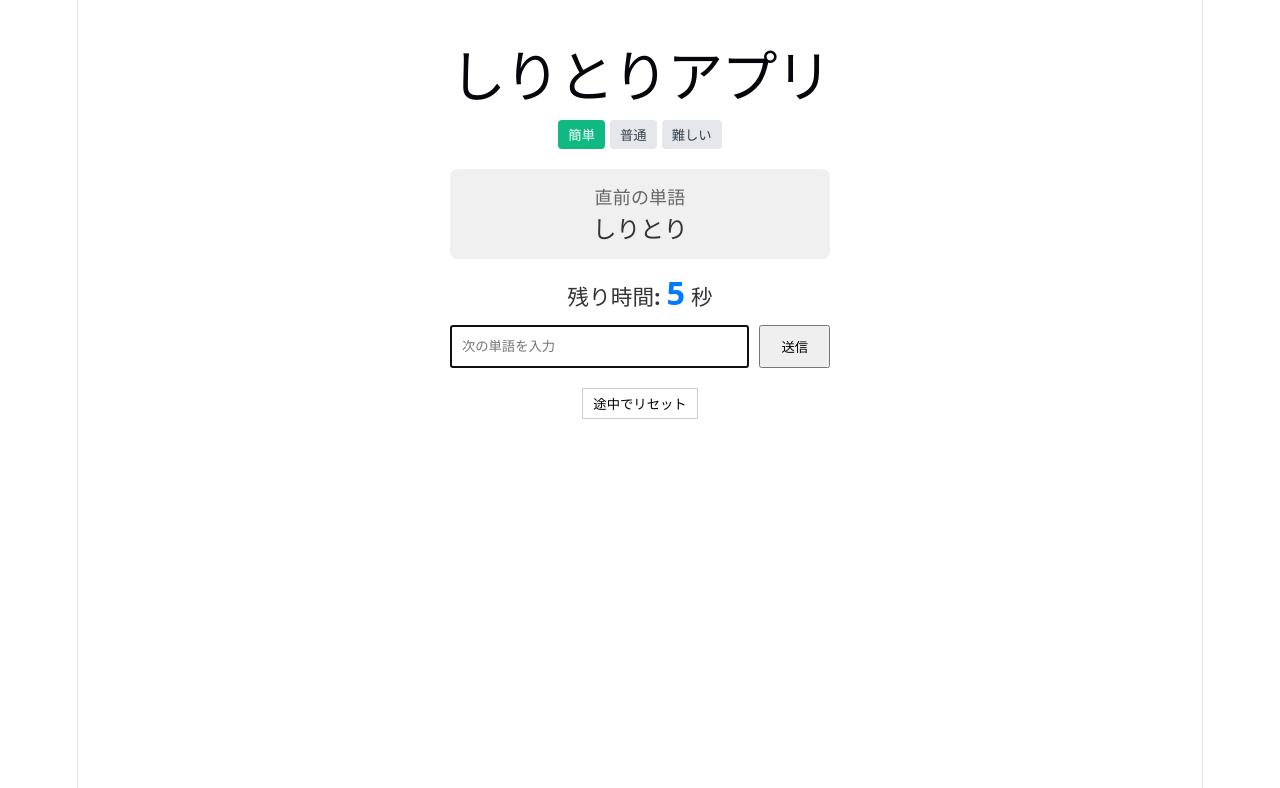
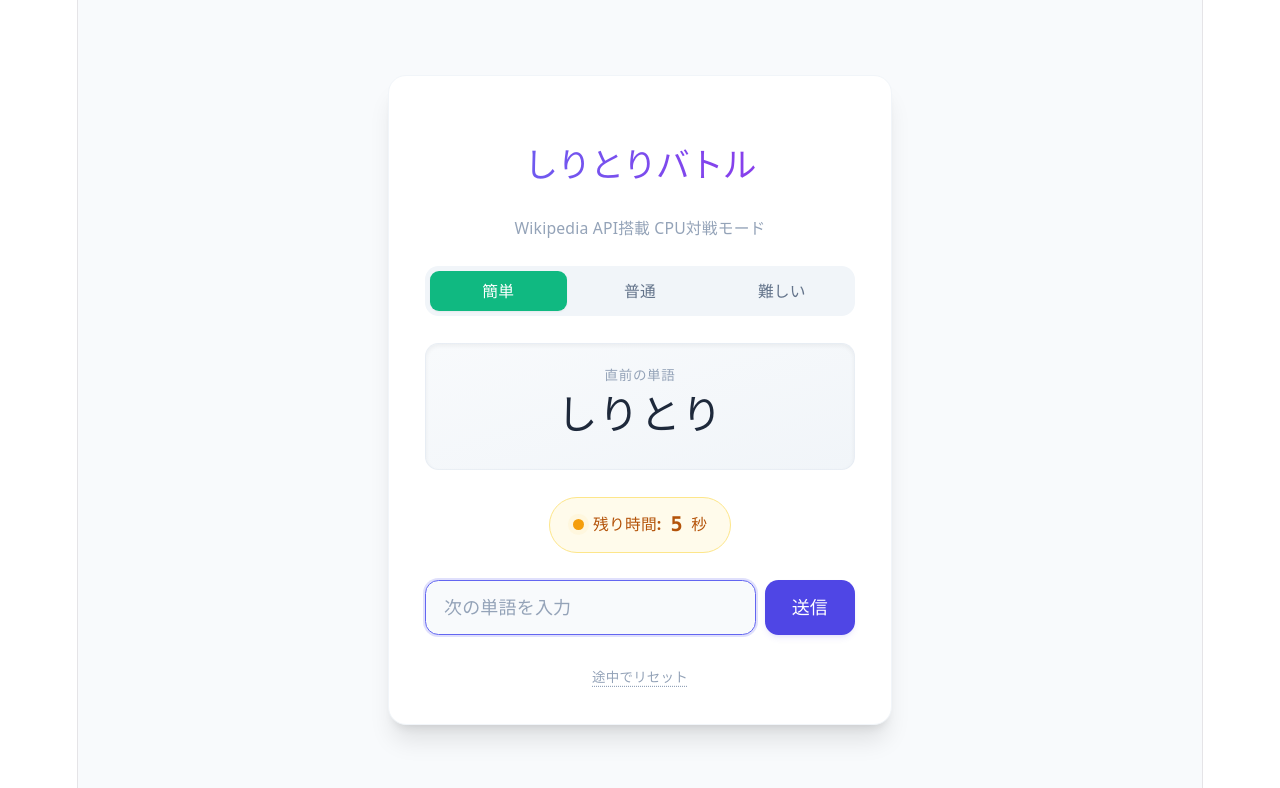
Before and after one commit to masa2050/shiritori-app, a React (Vite) app: page / in a window 1280 px wide. Shown: the top 788 px of the page. Built offline with nearby package versions, Linux system fonts and the light colour scheme.

Commit message:
style: Tailwind CSSを導入し、UI/UXをアップデート

```diff
--- a/index.html
+++ b/index.html
@@ -5,6 +5,8 @@
     <link rel="icon" type="image/svg+xml" href="/favicon.svg" />
     <meta name="viewport" content="width=device-width, initial-scale=1.0" />
     <title>shiritori-app</title>
+
+    <script src="https://cdn.tailwindcss.com"></script>
   </head>
   <body>
     <div id="root"></div>
--- a/package.json
+++ b/package.json
@@ -18,7 +18,10 @@
     "@types/react": "^19.2.17",
     "@types/react-dom": "^19.2.3",
     "@vitejs/plugin-react": "^6.0.3",
+    "autoprefixer": "^10.5.3",
     "oxlint": "^1.71.0",
+    "postcss": "^8.5.19",
+    "tailwindcss": "^4.3.2",
     "typescript": "~6.0.2",
     "vite": "^8.1.1"
   }
--- a/src/App.css
+++ b/src/App.css
@@ -1,30 +1,3 @@
-/* タイマー全体のデザイン */
-.timer-display {
-    font-size: 1.2rem;
-    font-weight: bold;
-    margin-bottom: 15px;
-    text-align: center;
-    color: #333;
-  }
-
-  .timer-display span {
-    font-size: 1.8rem;
-    color: #007bff; /* 青色 */
-    transition: color 0.3s ease;
-  }
-
-  /* 残り時間が少なくなったときの警告（赤色＋点滅） */
-  .timer-display.danger {
-    color: #dc3545;
-    animation: blink 1s infinite;
-  }
-
-  .timer-display.danger span {
-    color: #dc3545;
-  }
-
-  @keyframes blink {
-    0% { opacity: 1; }
-    50% { opacity: 0.5; }
-    100% { opacity: 1; }
-  }
+@tailwind base;
+@tailwind components;
+@tailwind utilities;
--- a/src/App.tsx
+++ b/src/App.tsx
@@ -1,7 +1,6 @@
-import { useState, useEffect, useRef, type SubmitEvent } from "react";
+import { useState, useEffect, useRef, type FormEvent } from "react";
 // 1. インポートを完全に正しい小文字ファイル名に固定
 import { convertToHiragana, checkWordExists } from "./ShiritoriUtils.ts";
-import "./App.css";
 
 export default function App() {
   // --- 1. State（状態）の定義とTypeScriptの型定義 ---
@@ -68,7 +67,7 @@ export default function App() {
 
   // --- 2. しりとりの判定ロジック（関数） ---
 
-  const handleSubmit = async (e: SubmitEvent) => {
+  const handleSubmit = async (e: FormEvent) => {
     e.preventDefault();
 
     if (!inputWord.trim()) return;
@@ -249,131 +248,142 @@ export default function App() {
     }, 50);
   };
 
-  // --- 4. 画面の見た目（JSX） ---
+  // --- 4. 画面の見た目（JSX + Tailwind CSS） ---
   return (
-    <div style={{ padding: "30px", maxWidth: "400px", margin: "0 auto" }}>
-      <h1>しりとりアプリ</h1>
+    <div className="min-h-screen bg-slate-50 flex flex-col items-center justify-center p-4 antialiased">
+      <div className="w-full max-w-md bg-white rounded-2xl shadow-xl border border-slate-100 p-6 sm:p-8 space-y-6">
 
+        {/* タイトル */}
+        <div className="text-center">
+          <h1 className="text-3xl font-extrabold tracking-tight bg-gradient-to-r from-indigo-500 to-purple-600 bg-clip-text text-transparent">
+            しりとりバトル
+          </h1>
+          <p className="text-sm text-slate-400 mt-1">Wikipedia API搭載 CPU対戦モード</p>
+        </div>
+
+        {/* 難易度選択 */}
         {!isGameOver && (
-        <div style={{ marginBottom: "20px", display: "flex", gap: "5px", justifyContent: "center" }}>
+          <div className="bg-slate-100 p-1 rounded-xl flex gap-1">
             <button
               onClick={() => setDifficulty("easy")}
               disabled={isLoading}
-            style={{
-              padding: "5px 10px",
-              cursor: isLoading ? "not-allowed" : "pointer",
-              background: difficulty === "easy" ? "#10b981" : "#e5e7eb",
-              color: difficulty === "easy" ? "white" : "#374151",
-              border: "none",
-              borderRadius: "4px",
-              opacity: isLoading ? 0.6 : 1
-            }}
+              className={`flex-1 py-2 text-xs sm:text-sm font-semibold rounded-lg transition-all duration-200 ${
+                difficulty === "easy"
+                  ? "bg-emerald-500 text-white shadow-sm"
+                  : "text-slate-500 hover:bg-slate-200"
+              } disabled:opacity-50 disabled:cursor-not-allowed`}
             >
               簡単
             </button>
             <button
               onClick={() => setDifficulty("normal")}
               disabled={isLoading}
-            style={{
-              padding: "5px 10px",
-              cursor: isLoading ? "not-allowed" : "pointer",
-              background: difficulty === "normal" ? "#3b82f6" : "#e5e7eb",
-              color: difficulty === "normal" ? "white" : "#374151",
-              border: "none",
-              borderRadius: "4px",
-              opacity: isLoading ? 0.6 : 1
-            }}
+              className={`flex-1 py-2 text-xs sm:text-sm font-semibold rounded-lg transition-all duration-200 ${
+                difficulty === "normal"
+                  ? "bg-blue-500 text-white shadow-sm"
+                  : "text-slate-500 hover:bg-slate-200"
+              } disabled:opacity-50 disabled:cursor-not-allowed`}
             >
               普通
             </button>
             <button
               onClick={() => setDifficulty("hard")}
               disabled={isLoading}
-            style={{
-              padding: "5px 10px",
-              cursor: isLoading ? "not-allowed" : "pointer",
-              background: difficulty === "hard" ? "#ef4444" : "#e5e7eb",
-              color: difficulty === "hard" ? "white" : "#374151",
-              border: "none",
-              borderRadius: "4px",
-              opacity: isLoading ? 0.6 : 1
-            }}
+              className={`flex-1 py-2 text-xs sm:text-sm font-semibold rounded-lg transition-all duration-200 ${
+                difficulty === "hard"
+                  ? "bg-rose-500 text-white shadow-sm"
+                  : "text-slate-500 hover:bg-slate-200"
+              } disabled:opacity-50 disabled:cursor-not-allowed`}
             >
               難しい
             </button>
           </div>
         )}
 
-      <div
-        style={{
-          background: "#f0f0f0",
-          padding: "15px",
-          borderRadius: "8px",
-          marginBottom: "20px",
-        }}
-      >
-        <p style={{ margin: 0, color: "#666" }}>直前の単語</p>
-        <h2 style={{ margin: "5px 0 0 0", color: "#333" }}>{currentWord}</h2>
+        {/* 直前の単語表示エリア */}
+        <div className="bg-gradient-to-br from-slate-50 to-slate-100 border border-slate-200/60 rounded-xl p-5 text-center relative overflow-hidden shadow-inner">
+          <p className="text-xs font-semibold text-slate-400 uppercase tracking-wider">直前の単語</p>
+          <h2 className="text-4xl font-black text-slate-800 mt-2 tracking-wide font-mono">
+            {currentWord}
+          </h2>
         </div>
 
-      {error && <p style={{ color: "red", fontWeight: "bold" }}>{error}</p>}
+        {/* エラー・警告メッセージ */}
+        {error && (
+          <div className={`p-3.5 rounded-lg text-sm text-center font-medium border ${
+            error.includes("確認中")
+              ? "bg-blue-50 border-blue-100 text-blue-600 animate-pulse"
+              : "bg-red-50 border-red-100 text-red-600"
+          }`}>
+            {error}
+          </div>
+        )}
 
-      <div className={`timer-display ${timeLeft <= 3 ? "danger" : ""}`}>
-        残り時間: <span>{timeLeft}</span> 秒
+        {/* タイマー表示 */}
+        <div className="flex items-center justify-center">
+          <div className={`flex items-center gap-2 px-5 py-2.5 rounded-full text-sm font-semibold border transition-all duration-300 ${
+            timeLeft <= 3
+              ? "bg-rose-50 border-rose-200 text-rose-600 animate-pulse font-extrabold scale-105"
+              : "bg-amber-50 border-amber-200 text-amber-700"
+          }`}>
+            <span className="relative flex h-2.5 w-2.5">
+              <span className={`animate-ping absolute inline-flex h-full w-full rounded-full opacity-75 ${timeLeft <= 3 ? "bg-rose-400" : "bg-amber-400"}`}></span>
+              <span className={`relative inline-flex rounded-full h-2.5 w-2.5 ${timeLeft <= 3 ? "bg-rose-500" : "bg-amber-500"}`}></span>
+            </span>
+            残り時間: <span className="text-lg font-mono tracking-tight">{timeLeft}</span> 秒
+          </div>
         </div>
 
+        {/* アクションエリア（ゲーム中 or ゲーム終了） */}
         {isGameOver ? (
-        <div
-          style={{
-            textAlign: "center",
-            padding: "20px",
-            background: "#fee2e2",
-            borderRadius: "8px",
-          }}
-        >
-          <h3 style={{ color: "#991b1b", margin: "0 0 10px 0" }}>GAME OVER</h3>
+          <div className="bg-rose-50/50 border border-rose-100 rounded-2xl p-6 text-center space-y-4">
+            <h3 className="text-xl font-black text-rose-600 tracking-wider">GAME OVER</h3>
             <button
               onClick={handleReset}
-            style={{ padding: "10px 20px", cursor: "pointer" }}
+              className="w-full bg-slate-900 hover:bg-slate-800 active:scale-[0.98] text-white font-bold py-3 px-6 rounded-xl transition-all duration-200 shadow-md shadow-slate-900/10"
             >
               最初からやり直す
             </button>
           </div>
         ) : (
-        <form onSubmit={handleSubmit} style={{ display: "flex", gap: "10px" }}>
+          <form onSubmit={handleSubmit} className="flex gap-2">
             <input
-            ref={inputRef} // 👈 inputRefを紐付けることで、自動フォーカスが機能します
+              ref={inputRef}
               type="text"
               value={inputWord}
               onChange={(e) => setInputWord(e.target.value)}
               disabled={isLoading}
               placeholder={isLoading ? "相手が考えています..." : "次の単語を入力"}
-            style={{ padding: "10px", flex: 1 }}
+              className="flex-1 bg-slate-50 border border-slate-200 rounded-xl px-4 py-3 text-slate-800 placeholder-slate-400 focus:outline-none focus:ring-2 focus:ring-indigo-500/20 focus:border-indigo-500 transition-all duration-150 disabled:bg-slate-100 disabled:text-slate-400"
             />
             <button
               type="submit"
               disabled={isLoading}
-            style={{ padding: "10px 20px", cursor: isLoading ? "not-allowed" : "pointer" }}
+              className="bg-indigo-600 hover:bg-indigo-500 active:scale-[0.97] disabled:bg-slate-200 disabled:text-slate-400 text-white font-bold px-6 py-3 rounded-xl transition-all duration-150 flex items-center justify-center min-w-[90px] shadow-md shadow-indigo-600/10 disabled:shadow-none"
             >
-            {isLoading ? "確認中" : "送信"}
+              {isLoading ? (
+                <div className="flex items-center gap-1.5">
+                  <span className="w-4 h-4 border-2 border-slate-400 border-t-slate-600 rounded-full animate-spin"></span>
+                  <span>確認中</span>
+                </div>
+              ) : "送信"}
             </button>
           </form>
         )}
 
+        {/* 途中リセットボタン */}
         {!isGameOver && (
+          <div className="text-center">
             <button
               onClick={handleReset}
-          style={{
-            marginTop: "20px",
-            padding: "5px 10px",
-            cursor: "pointer",
-            background: "none",
-            border: "1px solid #ccc",
-          }}
+              className="text-xs font-semibold text-slate-400 hover:text-slate-600 underline underline-offset-4 decoration-dotted transition-colors"
             >
               途中でリセット
             </button>
+          </div>
         )}
+
+      </div>
     </div>
   );
 }
```
Also changed, not shown: 1 other file (tests, documents, lock files or other folders). Lines whose indentation alone changed are shown as unchanged.
